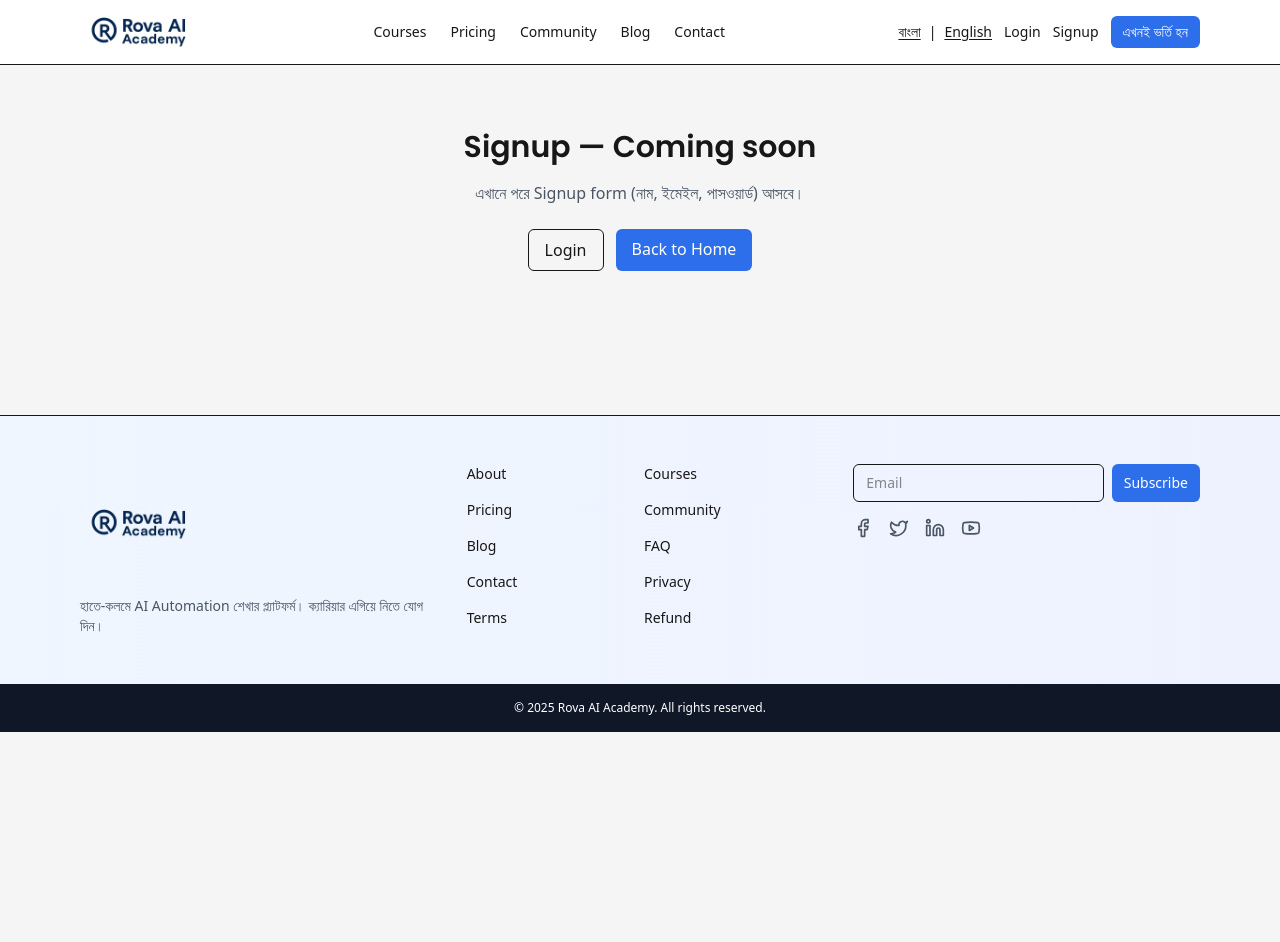
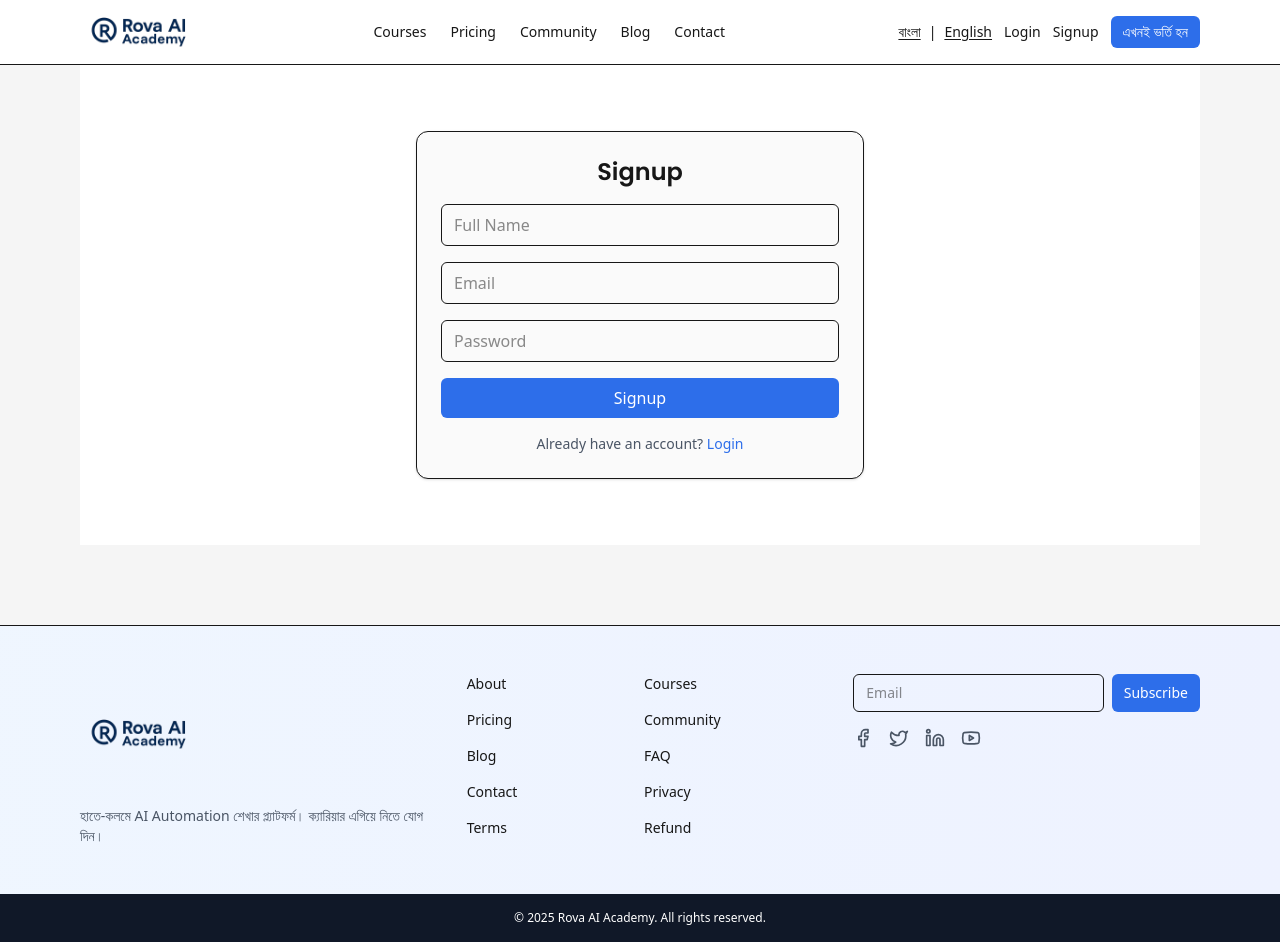
Before and after one commit to helloshamimjunior-cpu/rova-ai, a Next.js app: page /signup in a window 1280 px wide. Before the commit the page ends 800 px from the top, so only its background shows below. Built offline with nearby package versions, Linux system fonts and the light colour scheme.

Commit message:
add login & signup placeholder pages

```diff
--- a/app/login/page.tsx
+++ b/app/login/page.tsx
@@ -1,25 +1,34 @@
-// app/login/page.tsx
-import Link from "next/link";
-
-export default function Page() {
+export default function LoginPage() {
   return (
-    <div className="mx-auto max-w-md px-4 py-16 text-center">
-      <h1 className="text-3xl font-semibold mb-4">Login — Coming soon</h1>
-      <p className="text-gray-600 mb-6">
-        এখানে পরে Login form (ইমেইল + পাসওয়ার্ড) আসবে।
-      </p>
-      <div className="flex gap-3 justify-center">
-        <Link href="/signup" className="px-4 py-2 rounded-md border">
-          Signup
-        </Link>
-        <Link
-          href="/"
-          className="px-4 py-2 rounded-md text-white"
-          style={{ background: "var(--brand-primary)" }}
-        >
-          Back to Home
-        </Link>
+    <section className="min-h-[60vh] flex items-center justify-center bg-white">
+      <div className="w-full max-w-md border rounded-xl p-6 bg-neutral-50 shadow-sm">
+        <h1 className="text-2xl font-semibold mb-4 text-center">Login</h1>
+        <form className="space-y-4">
+          <input
+            type="email"
+            placeholder="Email"
+            className="w-full border rounded-md px-3 py-2"
+          />
+          <input
+            type="password"
+            placeholder="Password"
+            className="w-full border rounded-md px-3 py-2"
+          />
+          <button
+            type="submit"
+            className="w-full rounded-md py-2 text-white font-medium"
+            style={{ background: "var(--brand-primary)" }}
+          >
+            Login
+          </button>
+        </form>
+        <p className="text-center text-sm text-gray-600 mt-4">
+          Don't have an account?{" "}
+          <a href="/signup" className="text-[color:var(--brand-primary)]">
+            Sign up
+          </a>
+        </p>
       </div>
-    </div>
+    </section>
   );
 }
--- a/app/signup/page.tsx
+++ b/app/signup/page.tsx
@@ -1,25 +1,39 @@
-// app/signup/page.tsx
-import Link from "next/link";
-
-export default function Page() {
+export default function SignupPage() {
   return (
-    <div className="mx-auto max-w-md px-4 py-16 text-center">
-      <h1 className="text-3xl font-semibold mb-4">Signup — Coming soon</h1>
-      <p className="text-gray-600 mb-6">
-        এখানে পরে Signup form (নাম, ইমেইল, পাসওয়ার্ড) আসবে।
-      </p>
-      <div className="flex gap-3 justify-center">
-        <Link href="/login" className="px-4 py-2 rounded-md border">
-          Login
-        </Link>
-        <Link
-          href="/"
-          className="px-4 py-2 rounded-md text-white"
-          style={{ background: "var(--brand-primary)" }}
-        >
-          Back to Home
-        </Link>
+    <section className="min-h-[60vh] flex items-center justify-center bg-white">
+      <div className="w-full max-w-md border rounded-xl p-6 bg-neutral-50 shadow-sm">
+        <h1 className="text-2xl font-semibold mb-4 text-center">Signup</h1>
+        <form className="space-y-4">
+          <input
+            type="text"
+            placeholder="Full Name"
+            className="w-full border rounded-md px-3 py-2"
+          />
+          <input
+            type="email"
+            placeholder="Email"
+            className="w-full border rounded-md px-3 py-2"
+          />
+          <input
+            type="password"
+            placeholder="Password"
+            className="w-full border rounded-md px-3 py-2"
+          />
+          <button
+            type="submit"
+            className="w-full rounded-md py-2 text-white font-medium"
+            style={{ background: "var(--brand-primary)" }}
+          >
+            Signup
+          </button>
+        </form>
+        <p className="text-center text-sm text-gray-600 mt-4">
+          Already have an account?{" "}
+          <a href="/login" className="text-[color:var(--brand-primary)]">
+            Login
+          </a>
+        </p>
       </div>
-    </div>
+    </section>
   );
 }
```
